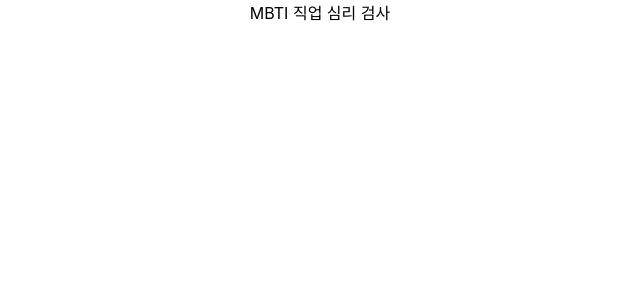
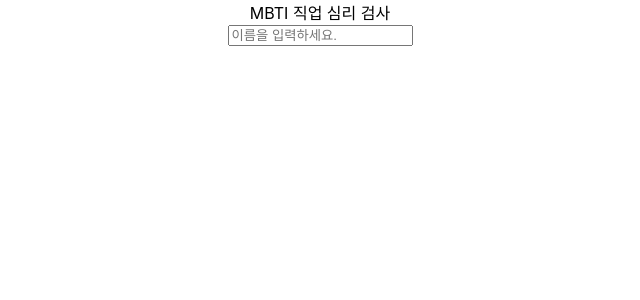
Before and after one commit to dltjdbs38/MBTI-React-AptitudePsychologicalTest, a React (Create React App) app: page / in a window 1280 px wide. Shown: the top 300 px of the page, without its empty margins (320-960 px from the left). Built offline with nearby package versions, Linux system fonts and the light colour scheme.

Commit message:
기본 폴더들 만들고, 이름 입력과 웰컴 문구

```diff
--- a/src/App.js
+++ b/src/App.js
@@ -1,10 +1,35 @@
 import logo from "./logo.svg";
 import "./App.css";
+import { userState } from "react";
+import styled from "styled-components";
+function Username() {
+  return <input placeholder="이름을 입력하세요."></input>;
+}
+
+function ButtonComponent({ idx, type, text, onclick }) {
+  const onClickBtn = () => {
+    onclick(idx);
+  };
+
+  return (
+    <div type={type} onClick={onClickBtn}>
+      {text}
+    </div>
+  );
+}
+
+function CheckBox() {
+  return;
+}
 
 function App() {
   return (
     <div className="App">
       <header>MBTI 직업 심리 검사</header>
+      <body>
+        <Username></Username>
+        <ButtonComponent></ButtonComponent>
+      </body>
     </div>
   );
 }
```
